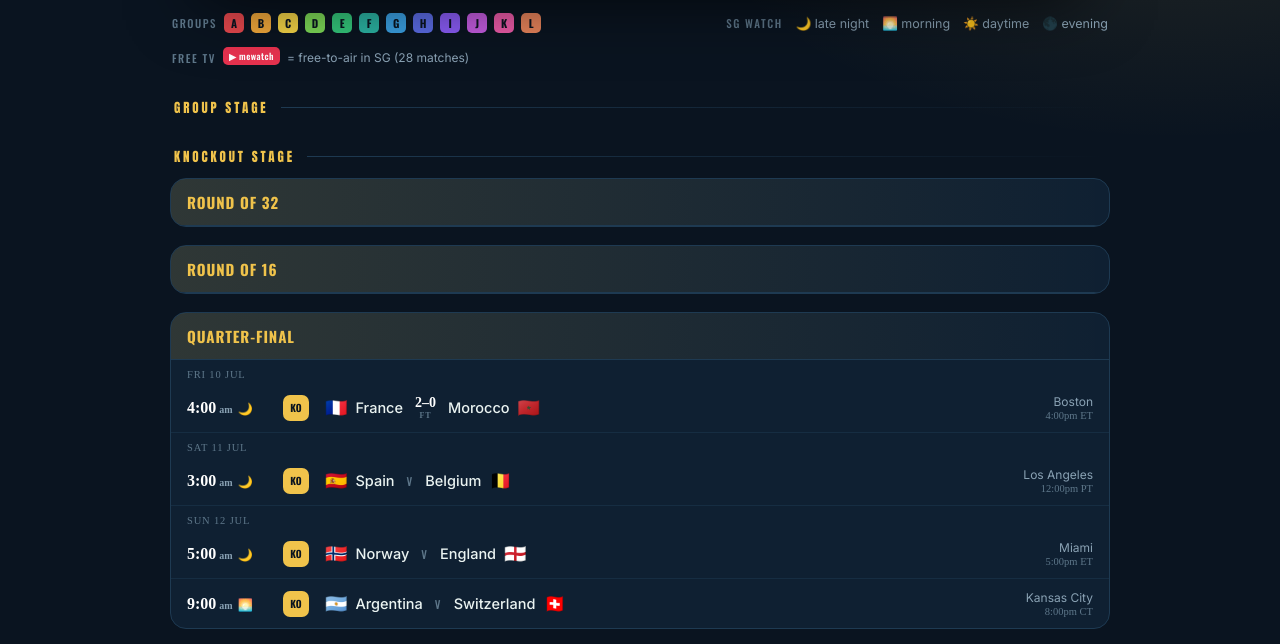
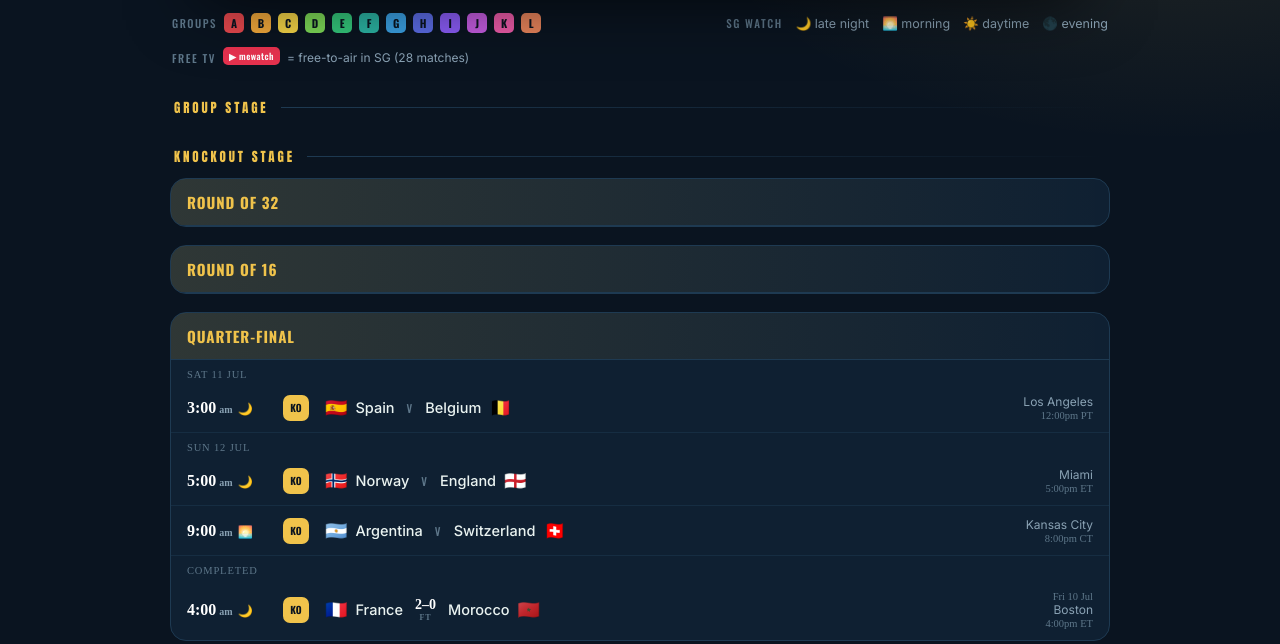
Before and after one commit to ColdSoba2000/worldcup2026-sgt, a plain HTML site: page index.html in a window 1280 px wide. Shown: the part 263-907 px from the top of the page. Drawn offline with nearby package versions, Linux system fonts and the light colour scheme; no server answers; a web font is replaced by a local one.

Commit message:
QF onward: sink completed matches to the bottom instead of hiding them
R32/Round of 16 keep the existing 2-day age-based hide. From the Quarter-final
round onward, rows are never hidden: reorderKO() snapshots each round's
original {date,row} order once, then on every refresh rebuilds the round as
[not-yet-decided rows in original order] + [finished rows, each tagged with
its original date] under a trailing 'Completed' header. hidePastDays() now
skips these rounds entirely (reorderKO owns them).

```diff
--- a/index.html
+++ b/index.html
@@ -654,6 +654,52 @@ function populateKO(d, gapsOnly){
   });
 }
 
+// QF onward: never hide a match, just sink finished ones to the bottom of their round.
+// Snapshot each round's original {date,row} order once (before any reordering) so every
+// call can rebuild deterministically from truth, rather than reasoning about prior moves.
+var KO_LATE={"Quarter-final":1,"Semi-final":1,"Third place":1,"Final":1};
+var koSnapshot=[];
+document.querySelectorAll(".kround").forEach(function(kr){
+  var h3=kr.querySelector("h3"); if(!h3||!KO_LATE[h3.textContent.trim()]) return;
+  var curDate=null, list=[];
+  [].slice.call(kr.children).forEach(function(c){
+    if(c.classList.contains("kdate")) curDate=c.textContent.trim();
+    else if(c.classList.contains("row")) list.push({date:curDate,row:c});
+  });
+  koSnapshot.push({kround:kr,list:list});
+});
+function isFinishedRow(row){
+  var sm=row.querySelector(".x.sc small");
+  return !!sm&&sm.textContent==="FT";
+}
+function reorderKO(){
+  koSnapshot.forEach(function(entry){
+    var kr=entry.kround, notDone=[], done=[];
+    entry.list.forEach(function(item){ (isFinishedRow(item.row)?done:notDone).push(item); });
+    [].slice.call(kr.querySelectorAll(".kdate, .row")).forEach(function(el){ el.remove(); });
+    var lastDate=null;
+    notDone.forEach(function(item){
+      if(item.date!==lastDate){
+        var kd=document.createElement("div"); kd.className="kdate"; kd.textContent=item.date;
+        kr.appendChild(kd); lastDate=item.date;
+      }
+      kr.appendChild(item.row);
+    });
+    if(done.length){
+      var hdr=document.createElement("div"); hdr.className="kdate"; hdr.textContent="Completed";
+      kr.appendChild(hdr);
+      done.forEach(function(item){
+        if(!item.row.dataset.kdTagged){
+          var ven=item.row.querySelector(".venue");
+          if(ven){ var tag=document.createElement("span"); tag.className="lt"; tag.textContent=item.date; ven.insertBefore(tag,ven.firstChild); }
+          item.row.dataset.kdTagged="1";
+        }
+        kr.appendChild(item.row);
+      });
+    }
+  });
+}
+
 function tryFetch(i){
   return fetch(URLS[i]+"?t="+Date.now()).then(function(r){
     if(!r.ok) throw new Error("HTTP "+r.status);
@@ -682,8 +728,9 @@ function refresh(){
       });
     });
     populateKO(d);
+    reorderKO();
     // football-data's free tier lags the knockout bracket; fill any blank slot from the fallback feed
-    fetch(URLS[2]+"?t="+Date.now()).then(function(r){return r.ok?r.json():null;}).then(function(fb){ if(fb) populateKO(fb,true); }).catch(function(){});
+    fetch(URLS[2]+"?t="+Date.now()).then(function(r){return r.ok?r.json():null;}).then(function(fb){ if(fb){ populateKO(fb,true); reorderKO(); } }).catch(function(){});
     var t20=document.getElementById("tk20"), t10=document.getElementById("tk10");
     if(t20) t20.innerHTML='20-leg: <b class="tw">'+w20+'\u2713</b> <b class="tl">'+l20+'\u2717</b> <b class="tp">'+(20-w20-l20)+' left</b>';
     if(t10) t10.innerHTML='10-leg: <b class="tw">'+w10+'\u2713</b> <b class="tl">'+l10+'\u2717</b> <b class="tp">'+(10-w10-l10)+' left</b>';
@@ -721,6 +768,7 @@ function hidePastDays(){
     d.style.display=(d.getAttribute("data-date")<cutoff)?"none":"";
   });
   document.querySelectorAll(".kround").forEach(function(kr){
+    var h3=kr.querySelector("h3"); if(h3&&KO_LATE[h3.textContent.trim()]) return; // QF onward: reorderKO() handles these, never hide
     var curDate=null, dateEl=null, anyVisible=false;
     [].slice.call(kr.children).forEach(function(c){
       if(c.classList.contains("kdate")){
```
